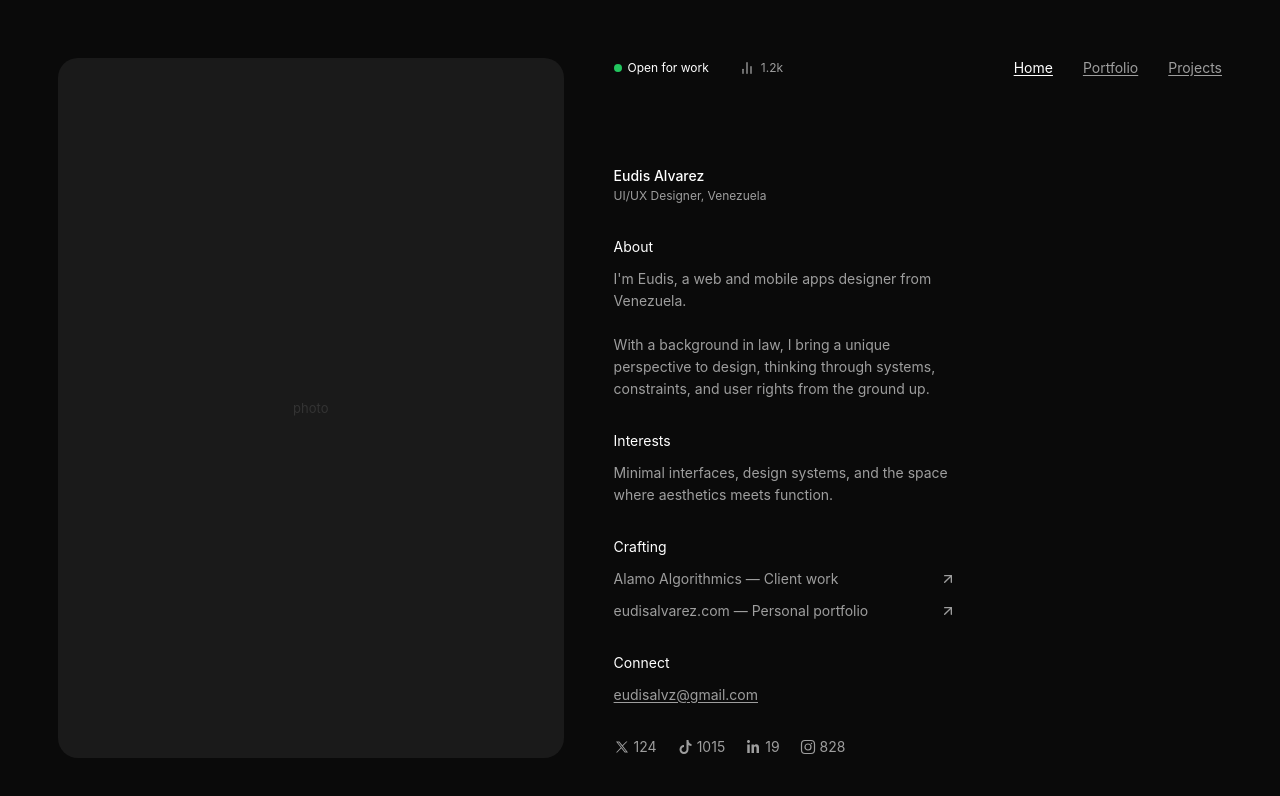
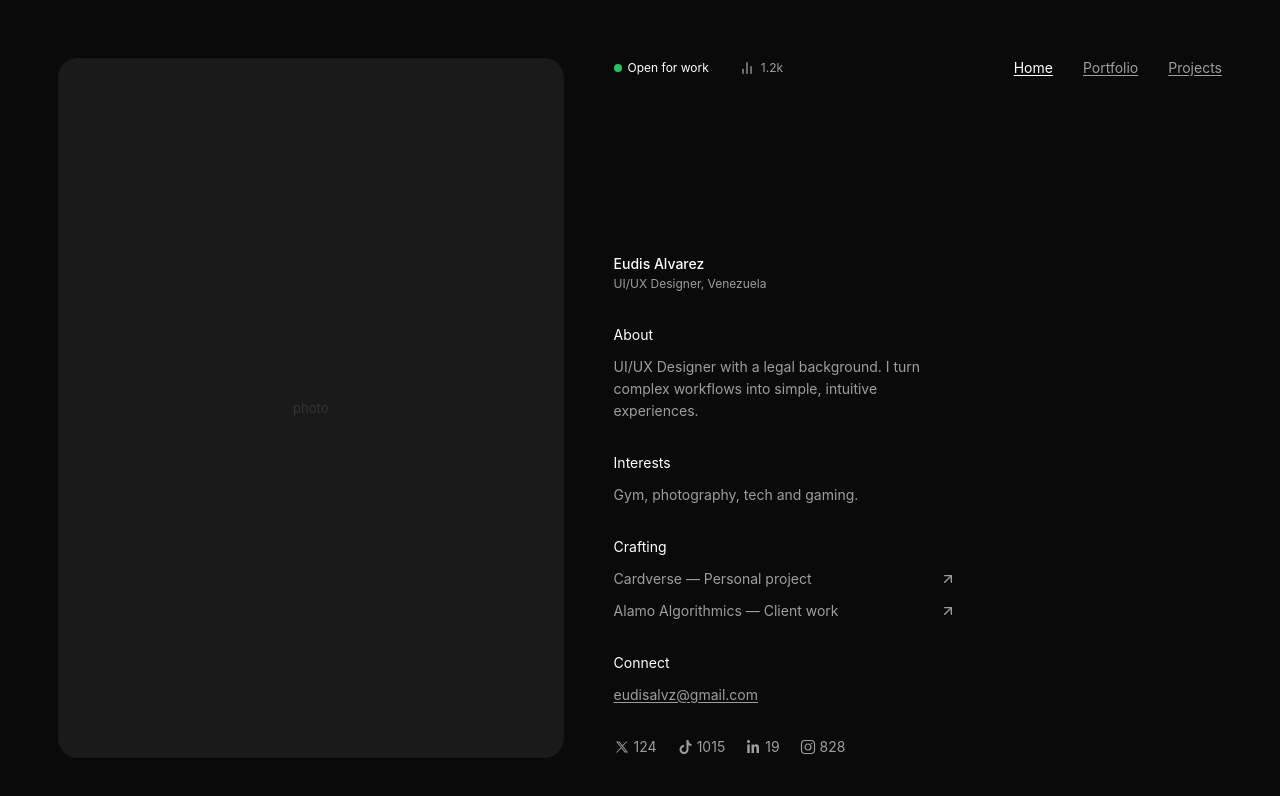
Before and after one commit to eudisalvz/portfolio-claude, a Next.js app: page / in a window 1280 px wide. Shown: the top 796 px of the page. Built offline with nearby package versions, Linux system fonts and the light colour scheme; a web font is replaced by a local one.

Commit message:
content: update About, Interests and Crafting copy

```diff
--- a/app/components/Crafting.tsx
+++ b/app/components/Crafting.tsx
@@ -6,8 +6,8 @@ const ArrowUpRight = () => (
 );
 
 const projects = [
+  { label: "Cardverse",          tag: "Personal project",   href: "#" },
   { label: "Alamo Algorithmics", tag: "Client work",        href: "#" },
-  { label: "eudisalvarez.com",   tag: "Personal portfolio", href: "https://eudisalvarez.com" },
 ];
 
 export default function Crafting() {
--- a/app/page.tsx
+++ b/app/page.tsx
@@ -95,13 +95,10 @@ export default function Home() {
                 <span style={{ color: "#9E9E9E", fontSize: 12, lineHeight: "20px", display: "block" }}>UI/UX Designer, Venezuela</span>
               </div>
               <Section label="About" id="about">
-                I&apos;m Eudis, a web and mobile apps designer from Venezuela.
-                <br /><br />
-                With a background in law, I bring a unique perspective to design,
-                thinking through systems, constraints, and user rights from the ground up.
+                UI/UX Designer with a legal background. I turn complex workflows into simple, intuitive experiences.
               </Section>
               <Section label="Interests" id="interests">
-                Minimal interfaces, design systems, and the space where aesthetics meets function.
+                Gym, photography, tech and gaming.
               </Section>
               <Crafting />
               <Section label="Connect" id="connect">
@@ -133,15 +130,12 @@ export default function Home() {
           </div>
           <div className="animate-fade-up" style={{ animationDelay: "150ms" }}>
             <Section label="About" id="about">
-              I&apos;m Eudis, a web and mobile apps designer from Venezuela.
-              <br /><br />
-              With a background in law, I bring a unique perspective to design,
-              thinking through systems, constraints, and user rights from the ground up.
+              UI/UX Designer with a legal background. I turn complex workflows into simple, intuitive experiences.
             </Section>
           </div>
           <div className="animate-fade-up" style={{ animationDelay: "200ms" }}>
             <Section label="Interests" id="interests">
-              Minimal interfaces, design systems, and the space where aesthetics meets function.
+              Gym, photography, tech and gaming.
             </Section>
           </div>
           <div className="animate-fade-up" style={{ animationDelay: "250ms" }}><Crafting /></div>
```
